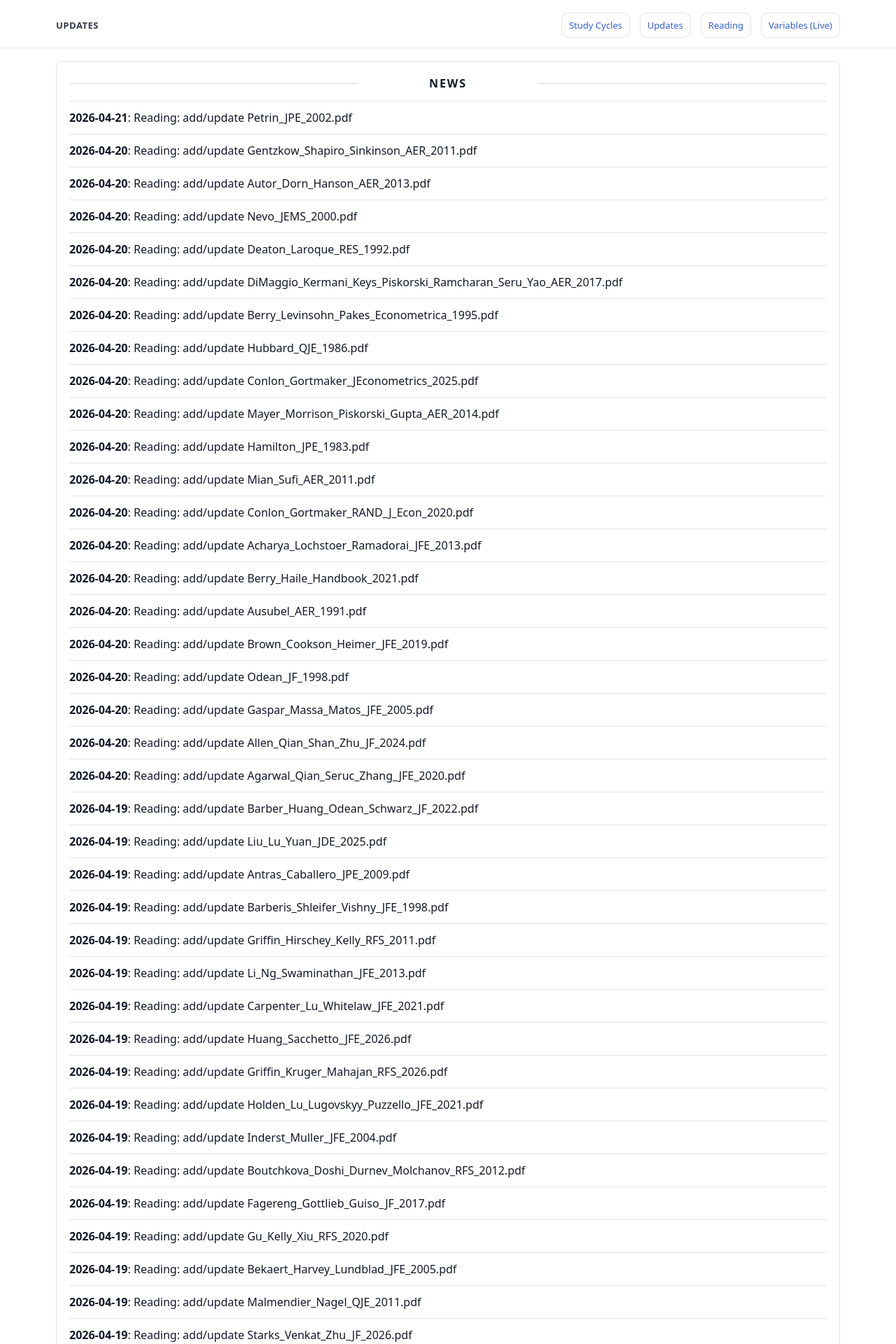
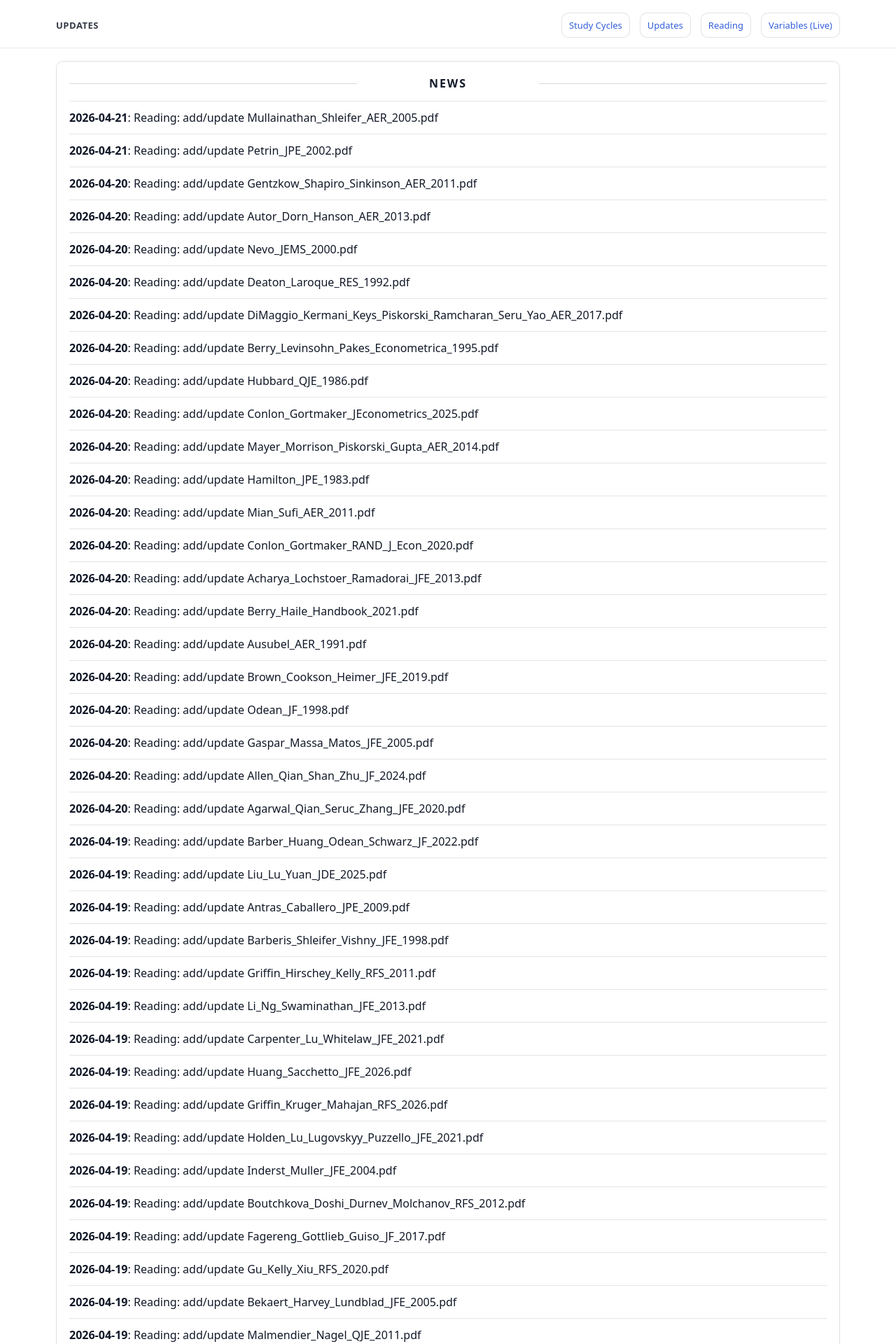
Before and after one commit to yaxinzn/study-archive, a Jekyll site: the page built from updates/index.md, in a window 1280 px wide. Shown: the top 1920 px of the page at 70% size. Built offline with Jekyll 4.4.1, drawn with Linux system fonts in a browser that asks for light colours; some of the changed text lies outside the part shown.

Commit message:
chore: update NEWS feed

```diff
--- a/_data/news.yml
+++ b/_data/news.yml
@@ -1,4 +1,7 @@
 # Auto-generated update history (sorted newest -> oldest). Do not edit manually.
+- ts: "1776718642"
+  date: "2026-04-21"
+  title: "Reading: add/update Mullainathan_Shleifer_AER_2005.pdf"
 - ts: "1776716902"
   date: "2026-04-21"
   title: "Reading: add/update Petrin_JPE_2002.pdf"
```
